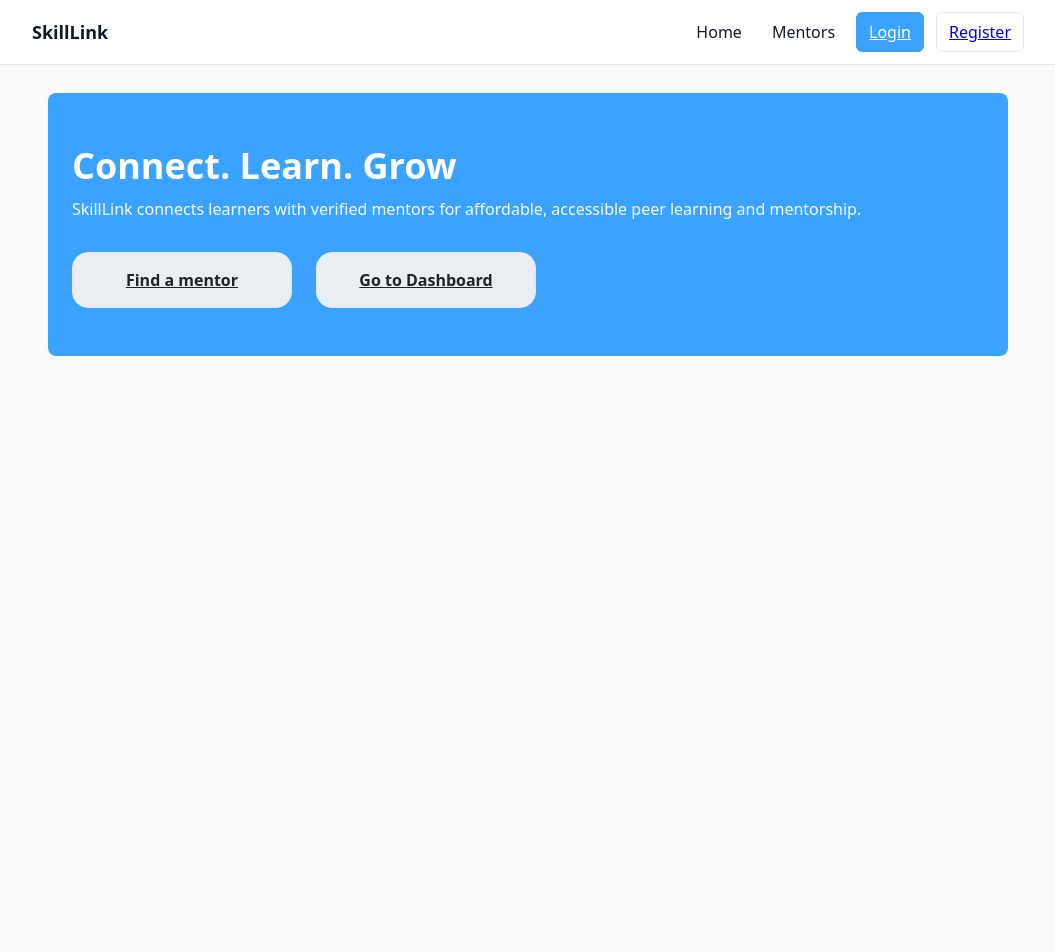
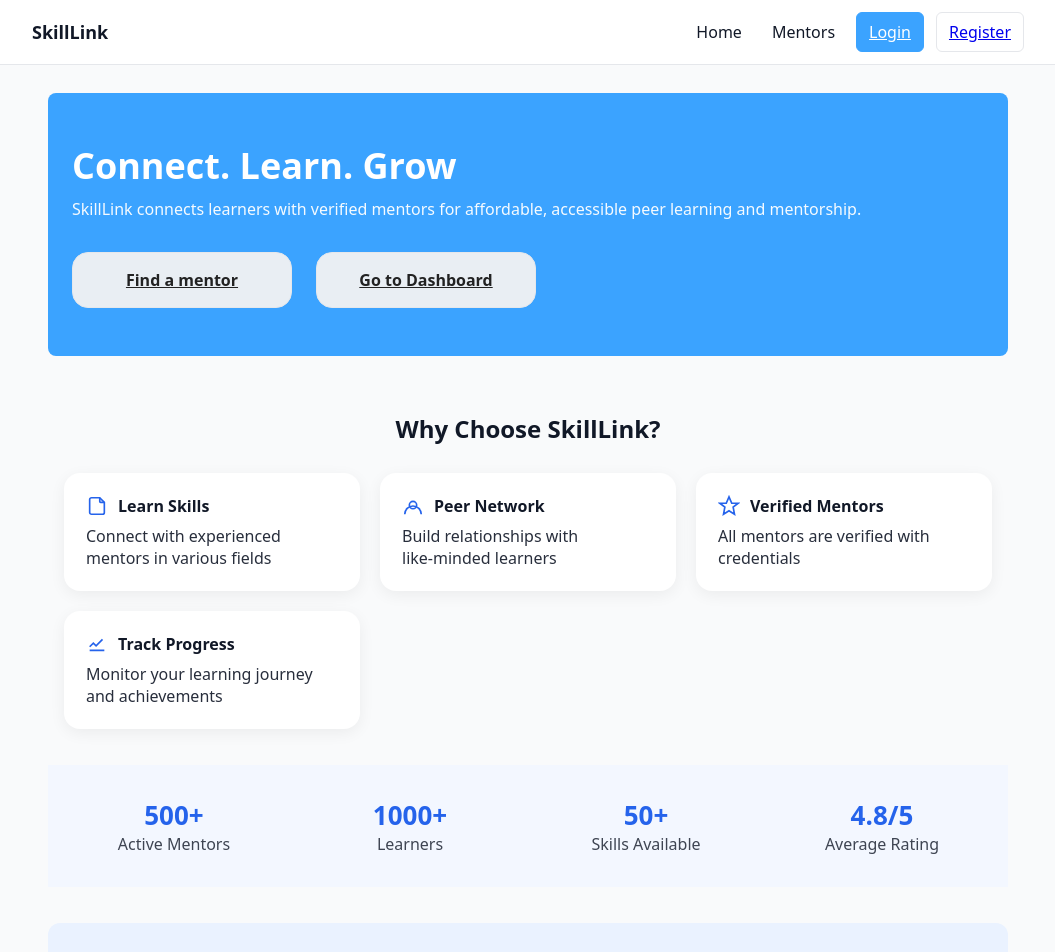
Before and after one commit to IanNjunge/SkillLink, a React (Vite) app in the folder Client/: page / in a window 1280 px wide. Shown: the top 952 px of the page, without its empty margins (112-1167 px from the left). Before the commit the page ends 800 px from the top, so only its background shows below. Built offline with nearby package versions, Linux system fonts and the light colour scheme; no server answers.

Commit message:
final commit

```diff
--- a/Client/src/pages/Home.jsx
+++ b/Client/src/pages/Home.jsx
@@ -23,6 +23,66 @@ export default function Home() {
           </div>
         </div>
       </div>
+      <div style={{maxWidth: 1080, margin:'56px auto 0', padding:'0 16px'}}>
+        <h2 className="title-lg" style={{textAlign:'center'}}>Why Choose SkillLink?</h2>
+        <div style={{display:'grid', gridTemplateColumns:'repeat(auto-fit, minmax(240px, 1fr))', gap:20, marginTop:28}}>
+          <div style={{background:'#ffffff', borderRadius:16, padding:22, boxShadow:'0 4px 16px rgba(0,0,0,0.06)'}}>
+            <div style={{display:'flex', alignItems:'center', gap:10, marginBottom:8}}>
+              <svg width="22" height="22" viewBox="0 0 24 24" fill="none"><path d="M4 19V5a2 2 0 0 1 2-2h9l5 5v11a2 2 0 0 1-2 2H6a2 2 0 0 1-2-2Z" stroke="#2563eb" strokeWidth="1.8"/><path d="M15 3v4a1 1 0 0 0 1 1h4" stroke="#2563eb" strokeWidth="1.8"/></svg>
+              <div style={{fontWeight:700}}>Learn Skills</div>
+            </div>
+            <div style={{opacity:0.9}}>Connect with experienced mentors in various fields</div>
+          </div>
+          <div style={{background:'#ffffff', borderRadius:16, padding:22, boxShadow:'0 4px 16px rgba(0,0,0,0.06)'}}>
+            <div style={{display:'flex', alignItems:'center', gap:10, marginBottom:8}}>
+              <svg width="22" height="22" viewBox="0 0 24 24" fill="none"><path d="M16 11a4 4 0 1 0-8 0 4 4 0 0 0 8 0Z" stroke="#2563eb" strokeWidth="1.8"/><path d="M3 21a7 7 0 0 1 18 0" stroke="#2563eb" strokeWidth="1.8"/></svg>
+              <div style={{fontWeight:700}}>Peer Network</div>
+            </div>
+            <div style={{opacity:0.9}}>Build relationships with like‑minded learners</div>
+          </div>
+          <div style={{background:'#ffffff', borderRadius:16, padding:22, boxShadow:'0 4px 16px rgba(0,0,0,0.06)'}}>
+            <div style={{display:'flex', alignItems:'center', gap:10, marginBottom:8}}>
+              <svg width="22" height="22" viewBox="0 0 24 24" fill="none"><path d="M12 2l3 7h7l-5.5 4.1L18 21l-6-3.8L6 21l1.5-7.9L2 9h7l3-7Z" stroke="#2563eb" strokeWidth="1.8"/></svg>
+              <div style={{fontWeight:700}}>Verified Mentors</div>
+            </div>
+            <div style={{opacity:0.9}}>All mentors are verified with credentials</div>
+          </div>
+          <div style={{background:'#ffffff', borderRadius:16, padding:22, boxShadow:'0 4px 16px rgba(0,0,0,0.06)'}}>
+            <div style={{display:'flex', alignItems:'center', gap:10, marginBottom:8}}>
+              <svg width="22" height="22" viewBox="0 0 24 24" fill="none"><path d="M4 19h16M4 15l4-4 3 3 7-7" stroke="#2563eb" strokeWidth="1.8"/></svg>
+              <div style={{fontWeight:700}}>Track Progress</div>
+            </div>
+            <div style={{opacity:0.9}}>Monitor your learning journey and achievements</div>
+          </div>
+        </div>
+      </div>
+      <div style={{background:'#f3f7ff', marginTop:36, padding:'32px 0'}}>
+        <div style={{maxWidth:1080, margin:'0 auto', padding:'0 16px', display:'grid', gridTemplateColumns:'repeat(auto-fit, minmax(160px, 1fr))', gap:16, alignItems:'end', textAlign:'center'}}>
+          <div>
+            <div style={{color:'#2563eb', fontSize:26, fontWeight:800}}>500+</div>
+            <div style={{opacity:0.8}}>Active Mentors</div>
+          </div>
+          <div>
+            <div style={{color:'#2563eb', fontSize:26, fontWeight:800}}>1000+</div>
+            <div style={{opacity:0.8}}>Learners</div>
+          </div>
+          <div>
+            <div style={{color:'#2563eb', fontSize:26, fontWeight:800}}>50+</div>
+            <div style={{opacity:0.8}}>Skills Available</div>
+          </div>
+          <div>
+            <div style={{color:'#2563eb', fontSize:26, fontWeight:800}}>4.8/5</div>
+            <div style={{opacity:0.8}}>Average Rating</div>
+          </div>
+        </div>
+      </div>
+      <div style={{background:'#eaf2ff', marginTop:36, padding:'44px 16px', borderRadius: 12}}>
+        <div style={{maxWidth: 960, margin:'0 auto', textAlign:'center'}}>
+          <h3 className="title-lg" style={{marginBottom:8}}>Ready to Start Your Journey?</h3>
+          <p style={{opacity:0.9, marginBottom:22}}>Join thousands of learners and mentors already growing their skills</p>
+          <Link to="/register" className="button" style={{background:'#2563eb', color:'#fff', padding:'14px 24px', borderRadius:14, fontWeight:700}}>Create Free Account</Link>
+        </div>
+      </div>
     </div>
   )
 }
```
Also changed, not shown: 1 other file (tests, documents, lock files or other folders).
